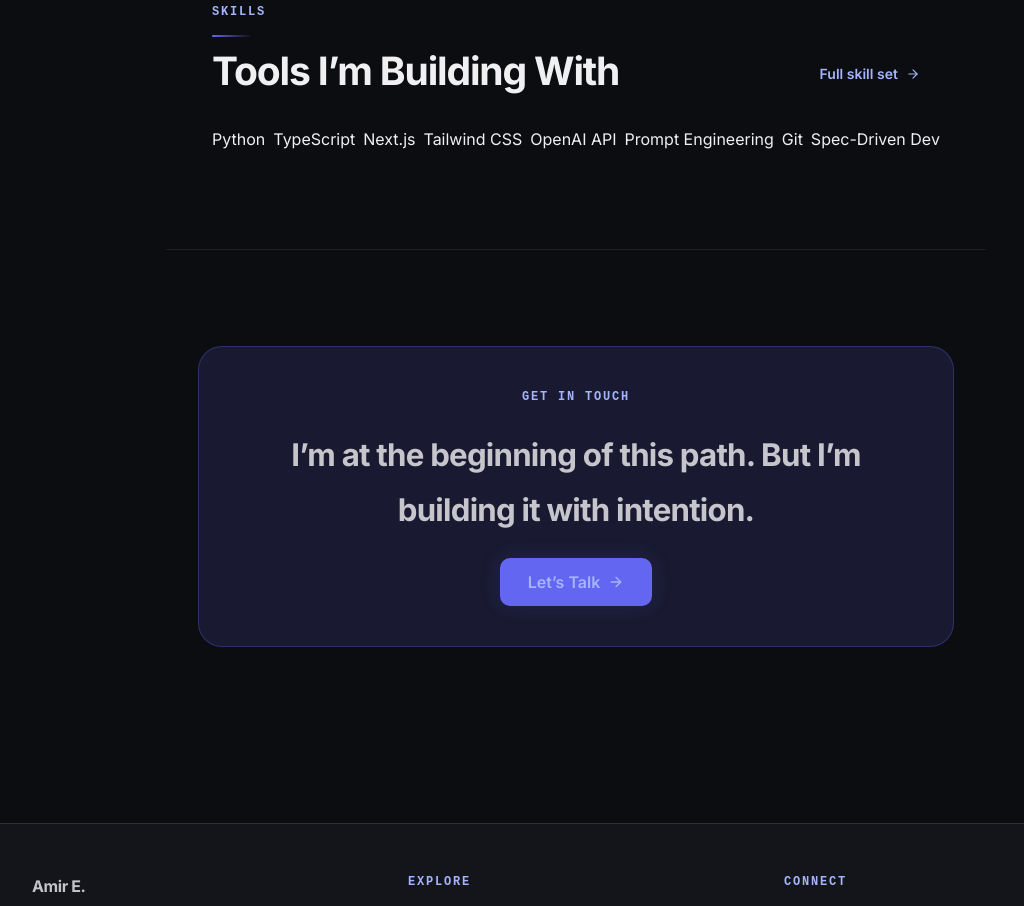
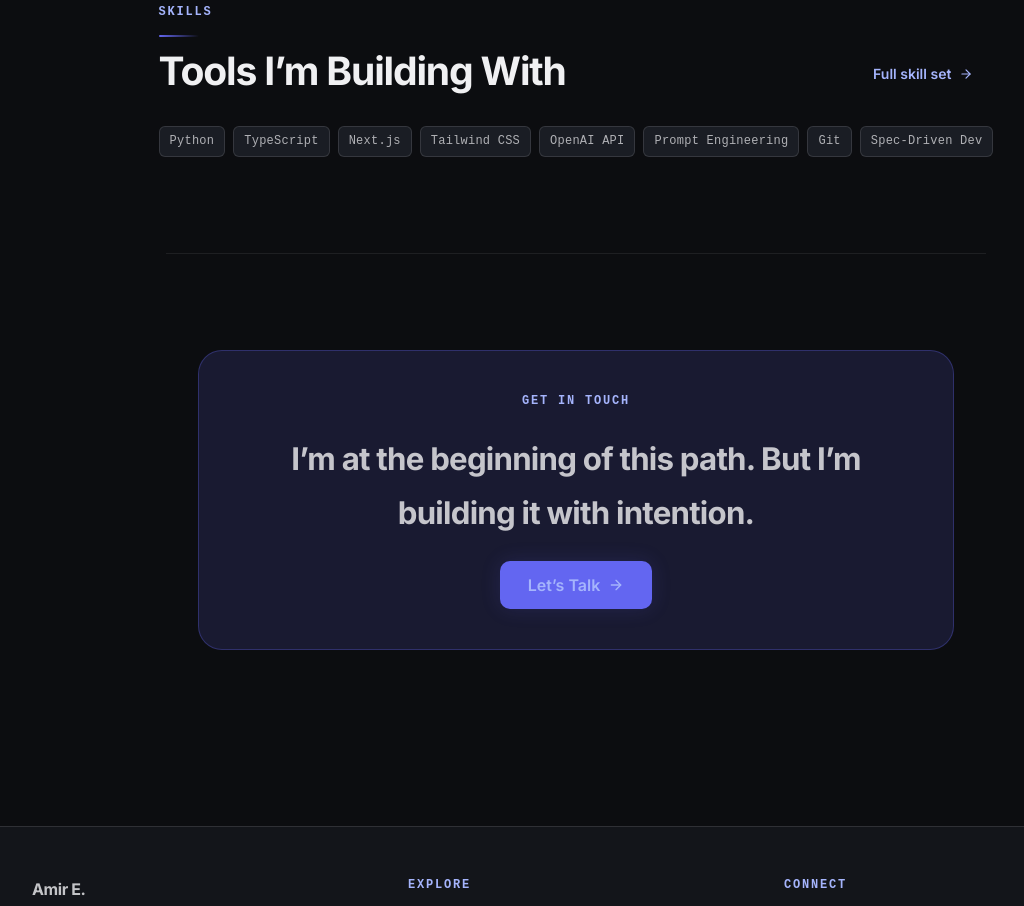
Before and after one commit to ae459/IS117-Protfolio-Project, a Next.js app: page / in a window 1280 px wide. Shown: the part 1500-2406 px from the top of the page, without its empty margins (64-1088 px from the left). Built offline with nearby package versions, Linux system fonts and the light colour scheme.

Commit message:
fix: add missing skill-badge utility class to globals.css

```diff
--- a/app/globals.css
+++ b/app/globals.css
@@ -224,6 +224,28 @@ pre {
   }
 }
 
+/* ─── Skill Badge ────────────────────────────────────────────────── */
+.skill-badge {
+  display: inline-flex;
+  align-items: center;
+  padding: 0.25rem 0.625rem;
+  font-size: var(--text-xs);
+  font-family: var(--font-mono);
+  font-weight: 500;
+  color: var(--ink-70);
+  background: var(--surface-2);
+  border: 1px solid var(--ink-12);
+  border-radius: var(--radius-sm);
+  letter-spacing: 0.02em;
+  white-space: nowrap;
+  transition: color 0.15s ease, border-color 0.15s ease;
+}
+
+.skill-badge:hover {
+  color: var(--accent-soft);
+  border-color: var(--accent-border);
+}
+
 /* ─── Focus Styles ───────────────────────────────────────────────── */
 :focus-visible {
   outline: 2px solid var(--accent);
```
Also changed, not shown: 1 other file (tests, documents, lock files or other folders).
